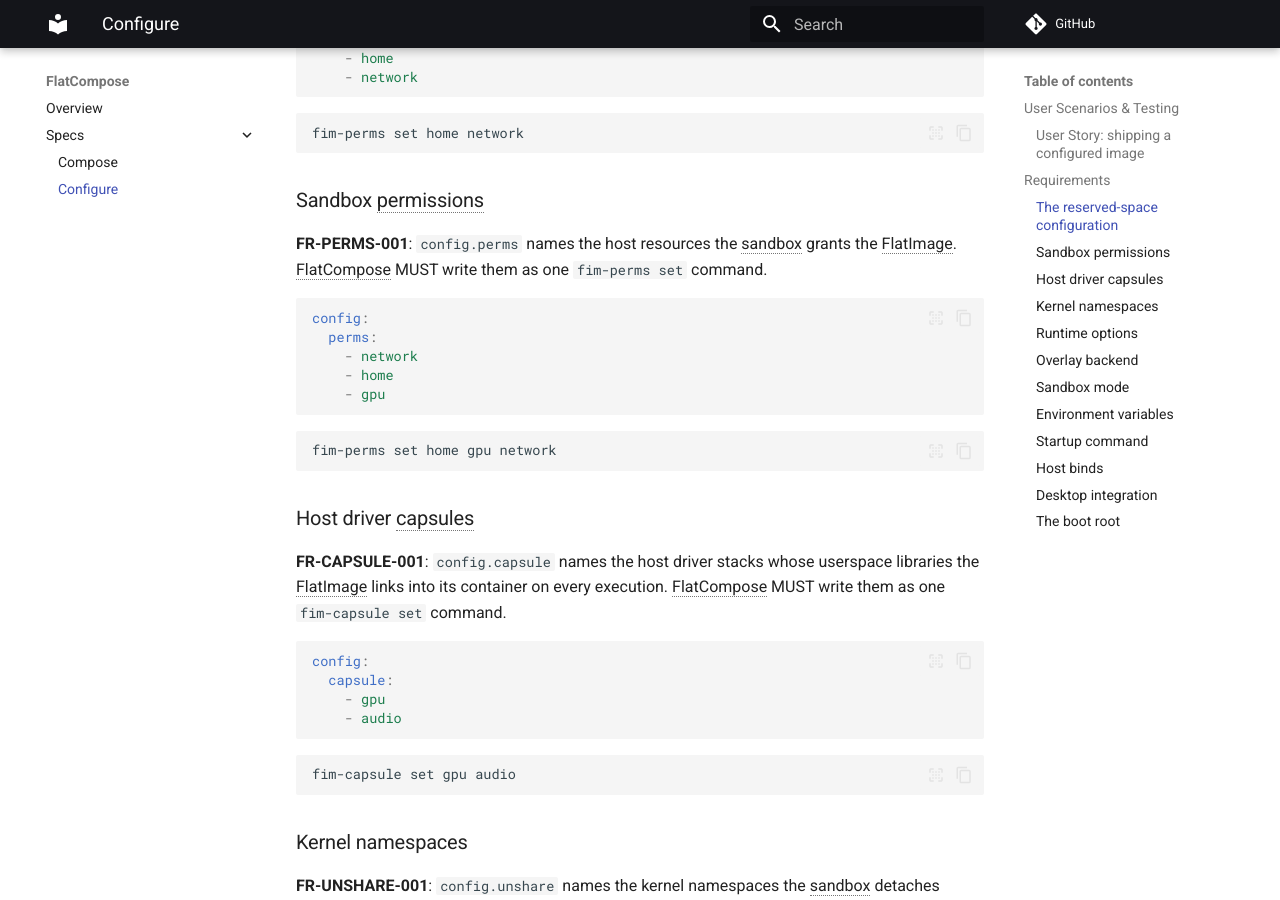
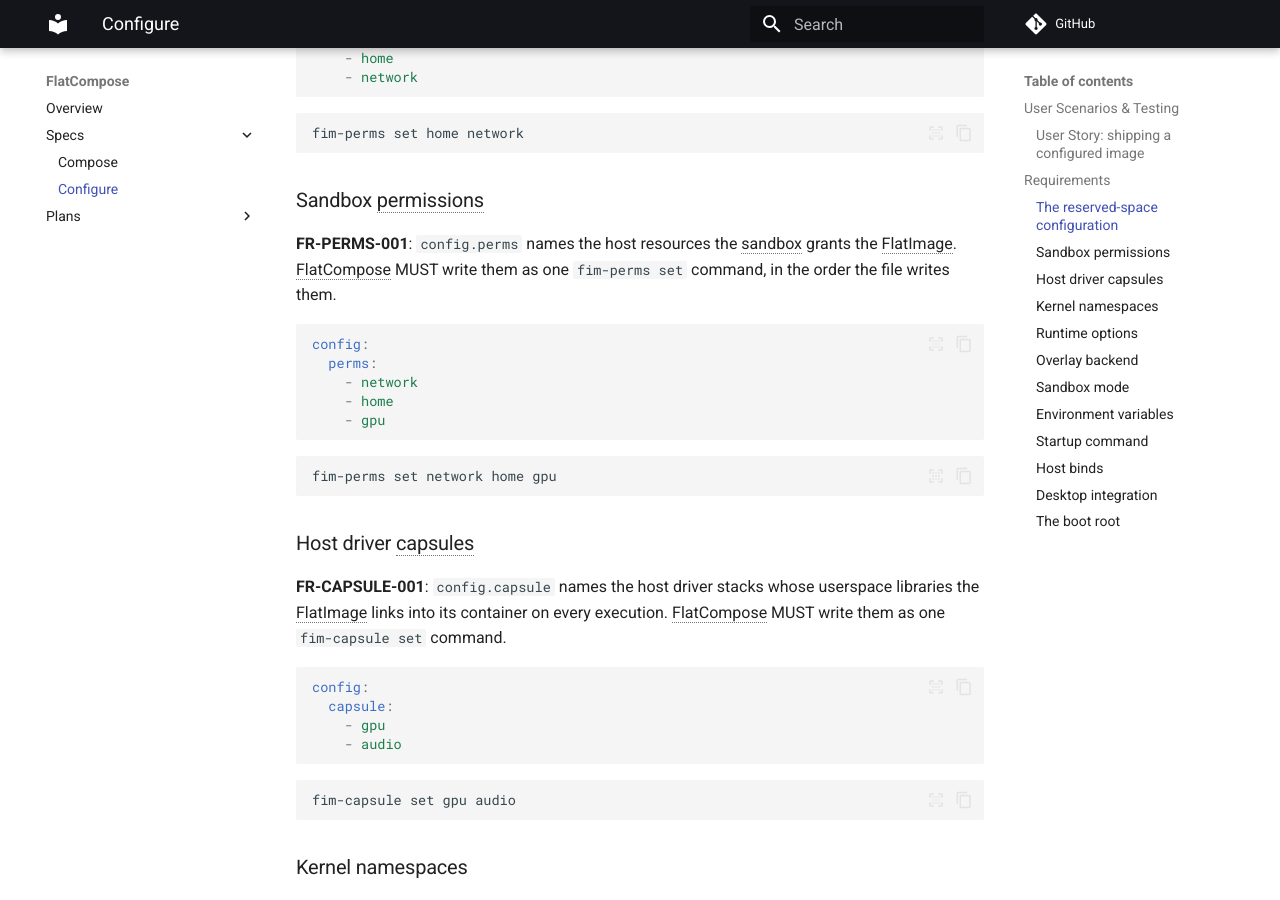
Before and after one commit to flatcompose/flatcompose, an MkDocs documentation site: the page built from docs/mkdocs/docs/spec/configure.md, in a window 1280 px wide and 900 px high, scrolled down 2326 px. Built offline with MkDocs 1.6.1 and Material for MkDocs 9.7.7, drawn with Linux system fonts in a browser that asks for light colours; comment, search, counter and statistics services are not loaded; some of the changed text lies outside the part shown.

Commit message:
docs: Updated configure specs

````diff
--- a/docs/mkdocs/docs/spec/configure.md
+++ b/docs/mkdocs/docs/spec/configure.md
@@ -107,7 +107,7 @@ fim-perms set home network
 
 ### Sandbox permissions
 
-**FR-PERMS-001**: `config.perms` names the host resources the sandbox grants the FlatImage. FlatCompose MUST write them as one `fim-perms set` command.
+**FR-PERMS-001**: `config.perms` names the host resources the sandbox grants the FlatImage. FlatCompose MUST write them as one `fim-perms set` command, in the order the file writes them.
 {: #fr-perms-001 }
 
 ```yaml
@@ -119,7 +119,7 @@ config:
 ```
 
 ```text
-fim-perms set home gpu network
+fim-perms set network home gpu
 ```
 
 ### Host driver capsules
@@ -210,7 +210,7 @@ config:
 ```
 
 ```text
-fim-env set EDITOR=vi LANG=C.UTF-8
+fim-env set LANG=C.UTF-8 EDITOR=vi
 ```
 
 ### Startup command
--- a/docs/mkdocs/mkdocs.yml
+++ b/docs/mkdocs/mkdocs.yml
@@ -7,6 +7,9 @@ nav:
   - Specs:
     - Compose: spec/compose.md
     - Configure: spec/configure.md
+  - Plans:
+    - Design: plans/design.md
+    - Test suite and harness: plans/design-tests.md
 
 markdown_extensions:
   - pymdownx.superfences:
@@ -22,7 +25,6 @@ markdown_extensions:
   - pymdownx.snippets:
       base_path:
         - docs
-  - pymdownx.superfences
   - pymdownx.details
   - pymdownx.tabbed:
       alternate_style: true
````
Also changed, not shown: other parts of docs/mkdocs/docs/spec/configure.md (+1 -0 lines).
